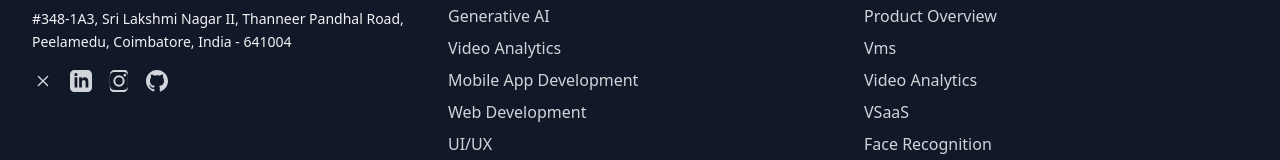
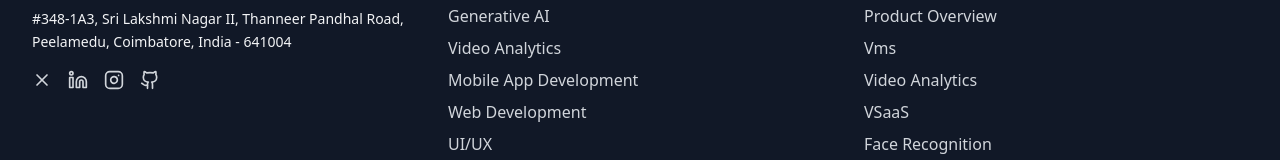
Before and after one commit to Rakeshm1218/pricingpage, a Next.js app: page / in a window 1280 px wide. Shown: the part 1686-1846 px from the top of the page. Built offline with nearby package versions, Linux system fonts and the light colour scheme.

Commit message:
lucide icons added

```diff
--- a/package.json
+++ b/package.json
@@ -9,6 +9,7 @@
     "lint": "next lint"
   },
   "dependencies": {
+    "lucide-react": "^0.515.0",
     "next": "14.1.0",
     "react": "^18",
     "react-dom": "^18"
--- a/src/app/components/Footer.tsx
+++ b/src/app/components/Footer.tsx
@@ -1,5 +1,7 @@
 import Link from "next/link";
 import Image from "next/image";
+
+import { X, Linkedin, Instagram, Github } from "lucide-react";
 
 const Footer = () => {
   return (
@@ -30,14 +32,7 @@ const Footer = () => {
                 target="_blank"
                 rel="noopener noreferrer"
               >
-                <svg
-                  width="22"
-                  height="22"
-                  fill="currentColor"
-                  viewBox="0 0 24 24"
-                >
-                  <path d="M17.53 6.47a.75.75 0 0 0-1.06 0L12 10.94 7.53 6.47A.75.75 0 1 0 6.47 7.53L10.94 12l-4.47 4.47a.75.75 0 1 0 1.06 1.06L12 13.06l4.47 4.47a.75.75 0 0 0 1.06-1.06L13.06 12l4.47-4.47a.75.75 0 0 0 0-1.06z" />
-                </svg>
+                <X className="w-5 h-5" />
               </a>
               {/* LinkedIn */}
               <a
@@ -47,14 +42,7 @@ const Footer = () => {
                 target="_blank"
                 rel="noopener noreferrer"
               >
-                <svg
-                  width="22"
-                  height="22"
-                  fill="currentColor"
-                  viewBox="0 0 24 24"
-                >
-                  <path d="M19 0h-14c-2.761 0-5 2.239-5 5v14c0 2.761 2.239 5 5 5h14c2.762 0 5-2.239 5-5v-14c0-2.761-2.238-5-5-5zm-11 19h-3v-11h3v11zm-1.5-12.268c-.966 0-1.75-.79-1.75-1.764s.784-1.764 1.75-1.764 1.75.79 1.75 1.764-.783 1.764-1.75 1.764zm13.5 12.268h-3v-5.604c0-3.368-4-3.113-4 0v5.604h-3v-11h3v1.765c1.396-2.586 7-2.777 7 2.476v6.759z" />
-                </svg>
+                <Linkedin className="w-5 h-5" />
               </a>
               {/* Instagram */}
               <a
@@ -64,14 +52,7 @@ const Footer = () => {
                 target="_blank"
                 rel="noopener noreferrer"
               >
-                <svg
-                  width="22"
-                  height="22"
-                  fill="currentColor"
-                  viewBox="0 0 24 24"
-                >
-                  <path d="M12 2.163c3.204 0 3.584.012 4.85.07 1.366.062 2.633.334 3.608 1.308.974.974 1.246 2.241 1.308 3.608.058 1.266.07 1.646.07 4.85s-.012 3.584-.07 4.85c-.062 1.366-.334 2.633-1.308 3.608-.974.974-2.241 1.246-3.608 1.308-1.266.058-1.646.07-4.85.07s-3.584-.012-4.85-.07c-1.366-.062-2.633-.334-3.608-1.308-.974-.974-1.246-2.241-1.308-3.608C2.175 15.647 2.163 15.267 2.163 12s.012-3.584.07-4.85c.062-1.366.334-2.633 1.308-3.608C4.515 2.567 5.782 2.295 7.148 2.233 8.414 2.175 8.794 2.163 12 2.163zm0-2.163C8.741 0 8.332.013 7.052.072 5.771.131 4.659.425 3.678 1.406c-.981.981-1.275 2.093-1.334 3.374C2.013 5.668 2 6.077 2 12c0 5.923.013 6.332.072 7.612.059 1.281.353 2.393 1.334 3.374.981.981 2.093 1.275 3.374 1.334C8.332 23.987 8.741 24 12 24s3.668-.013 4.948-.072c1.281-.059 2.393-.353 3.374-1.334.981-.981 1.275-2.093 1.334-3.374.059-1.28.072-1.689.072-7.612 0-5.923-.013-6.332-.072-7.612-.059-1.281-.353-2.393-1.334-3.374-.981-.981-2.093-1.275-3.374-1.334C15.668.013 15.259 0 12 0zm0 5.838a6.162 6.162 0 1 0 0 12.324 6.162 6.162 0 0 0 0-12.324zm0 10.162a3.999 3.999 0 1 1 0-7.998 3.999 3.999 0 0 1 0 7.998zm6.406-11.845a1.44 1.44 0 1 0 0 2.88 1.44 1.44 0 0 0 0-2.88z" />
-                </svg>
+                <Instagram className="w-5 h-5" />
               </a>
               {/* GitHub */}
               <a
@@ -81,14 +62,7 @@ const Footer = () => {
                 target="_blank"
                 rel="noopener noreferrer"
               >
-                <svg
-                  width="22"
-                  height="22"
-                  fill="currentColor"
-                  viewBox="0 0 24 24"
-                >
-                  <path d="M12 0C5.37 0 0 5.37 0 12c0 5.3 3.438 9.8 8.205 11.385.6.113.82-.258.82-.577v-2.234c-3.338.726-4.033-1.416-4.033-1.416-.546-1.387-1.333-1.756-1.333-1.756-1.089-.745.083-.729.083-.729 1.205.085 1.84 1.236 1.84 1.236 1.07 1.834 2.809 1.304 3.495.997.108-.775.418-1.305.762-1.605-2.665-.305-5.466-1.332-5.466-5.931 0-1.31.469-2.381 1.236-3.221-.124-.303-.535-1.523.117-3.176 0 0 1.008-.322 3.301 1.23a11.52 11.52 0 0 1 3.003-.404c1.018.005 2.045.138 3.003.404 2.291-1.553 3.297-1.23 3.297-1.23.653 1.653.242 2.873.119 3.176.77.84 1.235 1.911 1.235 3.221 0 4.609-2.803 5.624-5.475 5.921.43.372.823 1.102.823 2.222v3.293c0 .322.218.694.825.576C20.565 21.796 24 17.297 24 12c0-6.63-5.37-12-12-12z" />
-                </svg>
+                <Github className="w-5 h-5" />
               </a>
             </div>
           </div>
```
Also changed, not shown: 1 other file (tests, documents, lock files or other folders).
